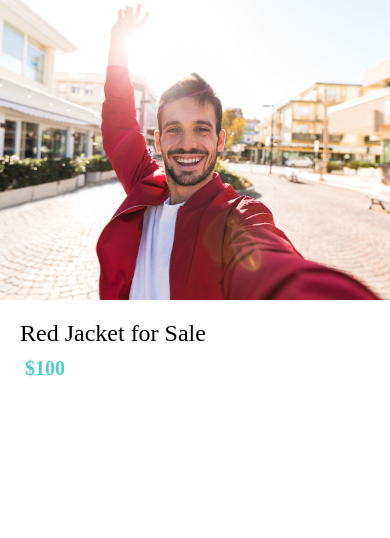
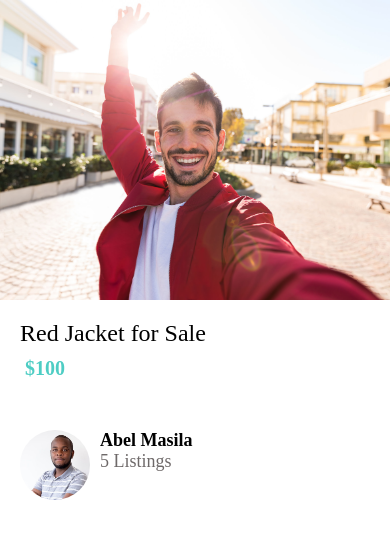
Before and after one commit to codesgen/DoneWithIt, a React Native app: screen / in a window 390 px wide. Shown: the top 538 px of the page. Built offline with nearby package versions, Linux system fonts and the light colour scheme.

Commit message:
added List item component

```diff
--- /dev/null
+++ b/app/components/ListItem.js
@@ -0,0 +1,37 @@
+import React from "react";
+import { View, StyleSheet, Image } from "react-native";
+
+import colors from "./../config/colors";
+import AppText from "./AppText";
+
+function ListItem({ image, title, subtitle }) {
+  return (
+    <View style={styles.container}>
+      <Image style={styles.image} source={image} />
+      <View>
+        <AppText style={styles.title}>{title}</AppText>
+        <AppText style={styles.subtitle}>{subtitle}</AppText>
+      </View>
+    </View>
+  );
+}
+const styles = StyleSheet.create({
+  container: {
+    flexDirection: "row",
+  },
+  image: {
+    width: 70,
+    height: 70,
+    borderRadius: 35,
+    marginRight: 10,
+  },
+
+  title: {
+    fontWeight: "bold",
+  },
+  subtitle: {
+    color: colors.medium,
+  },
+});
+
+export default ListItem;
--- a/app/config/colors.js
+++ b/app/config/colors.js
@@ -3,4 +3,5 @@
   secondary: "#4ecdc4",
   black: "#000",
   white: "#fff",
+  medium: "#6e6969",
 };
--- a/app/screens/ListingDetailsScreen.js
+++ b/app/screens/ListingDetailsScreen.js
@@ -3,6 +3,7 @@
 
 import colors from "./../config/colors";
 import AppText from "../components/AppText";
+import ListItem from "../components/ListItem";
 
 function ListingDetailsScreen(props) {
   return (
@@ -11,6 +12,13 @@
       <View style={styles.detailsContainer}>
         <AppText style={styles.title}>Red Jacket for Sale</AppText>
         <AppText style={styles.price}> $100</AppText>
+        <View style={styles.userContainer}>
+          <ListItem
+            image={require("../assets/me.jpg")}
+            title="Abel Masila"
+            subtitle="5 Listings"
+          />
+        </View>
       </View>
     </View>
   );
@@ -33,6 +41,9 @@
     fontSize: 20,
     marginVertical: 10,
   },
+  userContainer: {
+    marginVertical: 40,
+  },
 });
 
 export default ListingDetailsScreen;
```
Also changed, not shown: app/assets/me.jpg (added).
